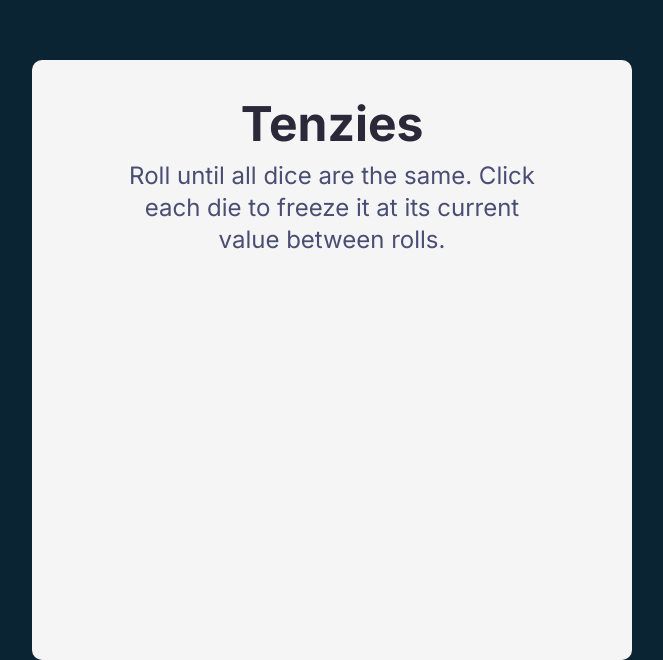
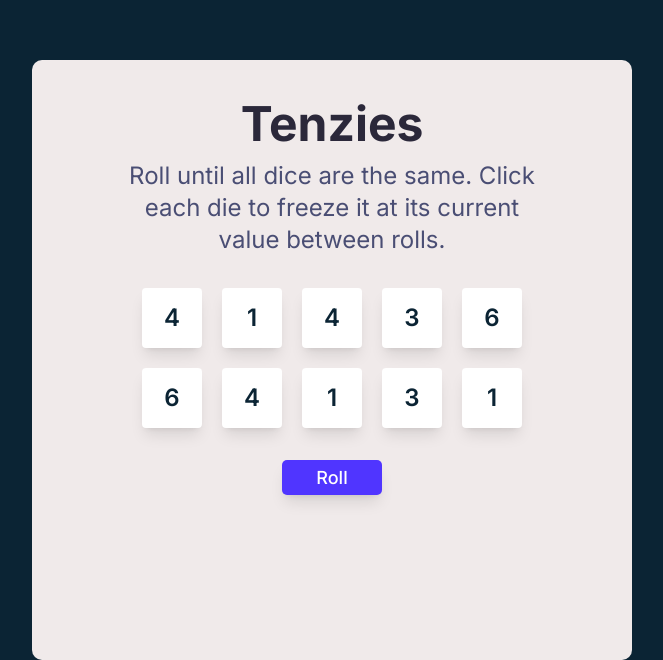
Before and after one commit to Lil-Code30/tenzies-game, a React (Vite) app: page / in a window 1280 px wide. Shown: the part 140-800 px from the top of the page, without its empty margins (308-971 px from the left). Built offline with nearby package versions, Linux system fonts and the light colour scheme.

Commit message:
implementing the logic for die isHeld to change the color of the die

```diff
--- a/package.json
+++ b/package.json
@@ -11,6 +11,7 @@
   },
   "dependencies": {
     "@tailwindcss/vite": "^4.1.8",
+    "nanoid": "^5.1.5",
     "react": "^19.1.0",
     "react-dom": "^19.1.0",
     "tailwindcss": "^4.1.8"
--- /dev/null
+++ b/src/components/Die.jsx
@@ -0,0 +1,10 @@
+export default function Die(props) {
+  return (
+    <button
+      style={{ backgroundColor: props.isHeld ? "#59E391" : "white" }}
+      className="size-15 shadow-lg rounded text-[#0B2434] text-2xl font-Inter font-semibold text-center cursoir-pointer"
+    >
+      {props.value}
+    </button>
+  );
+}
--- a/src/components/Main.jsx
+++ b/src/components/Main.jsx
@@ -1,12 +1,45 @@
+import { useState } from "react";
+import { nanoid } from "nanoid";
+
+import Die from "./Die";
+
 export default function Main() {
+  const generateAllNewDice = () => {
+    const newDice = [];
+    for (let i = 0; i < 10; i++) {
+      newDice.push({
+        value: Math.ceil(Math.random() * 6),
+        isHeld: false,
+        id: nanoid(),
+      });
+    }
+    return newDice;
+  };
+
+  const [dice, setDice] = useState(generateAllNewDice());
+
+  const diceElements = dice.map((die) => {
+    return <Die key={die.id} value={die.value} isHeld={die.isHeld} />;
+  });
+
+  const handleRollDice = () => {
+    setDice(generateAllNewDice());
+  };
+
   return (
-    <main className="flex flex-col items-center py-10 gap-y-3 mx-3 sm:mx-auto mt-20 size-full md:mt-50 md:size-[600px] rounded-[10px] bg-[#F5F5F5]  font-Inter">
+    <main className="flex flex-col items-center py-10 gap-y-3 mx-3 sm:mx-auto mt-20 size-full md:mt-50 md:size-[600px] rounded-[10px] bg-[#f0eaea]  font-Inter">
       <h1 className="text-5xl font-bold text-[#2B283A]">Tenzies</h1>
       <p className="text-center text-2xl text-[#4A4E74] font-normal w-[70%] line-clamp-3">
         Roll until all dice are the same. Click each die to freeze it at its
         current value between rolls.
       </p>
-      <div className="grid grid-cols-5 gap-"></div>
+      <div className="grid grid-cols-5 gap-5 my-5">{diceElements}</div>
+      <button
+        className="bg-[#5035FF] w-[100px] h-[35px] text-white font-medium text-lg text-center font-Inter shadow-lg rounded-[5px] hover:bg-[#5035FF]/80 transition duration-300 ease-in-out"
+        onClick={handleRollDice}
+      >
+        Roll
+      </button>
     </main>
   );
 }
```
Also changed, not shown: 1 other file (tests, documents, lock files or other folders).
